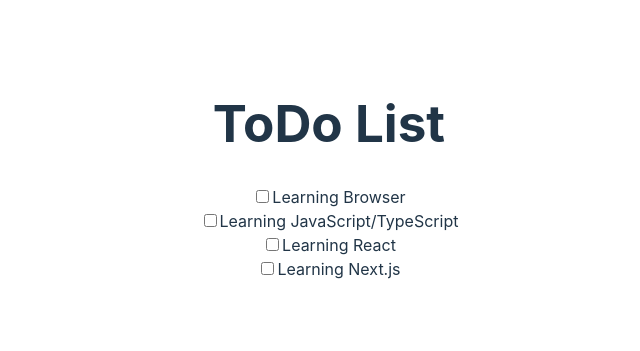
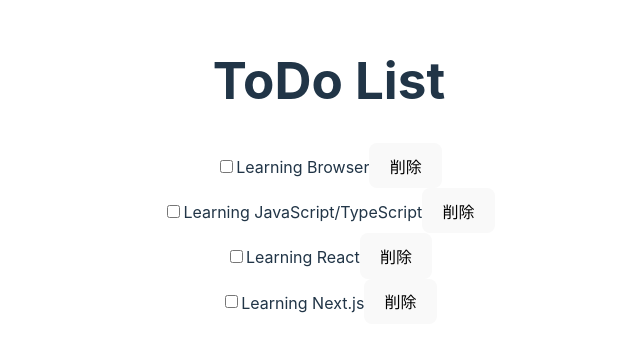
Before and after one commit to rino-san/react-training-2024, a React (Vite) app: page / in a window 1280 px wide. Shown: the part 221-572 px from the top of the page, without its empty margins (311-951 px from the left). Built offline with nearby package versions, Linux system fonts and the light colour scheme.

Commit message:
complete 3-4

```diff
--- a/src/TodoItem.tsx
+++ b/src/TodoItem.tsx
@@ -6,10 +6,14 @@
 };
 
 export function TodoItem({todoItem}:Props){
+    const onDeleteButton = () =>{
+        console.log(`Delete task: ${todoItem.task}`)
+    };
     return(
         <li>
             <input type ="checkbox" readOnly checked={todoItem.completed}/>
             {todoItem.task}
+            <button onClick={onDeleteButton}>削除</button>
         </li>
     )
 }
```
